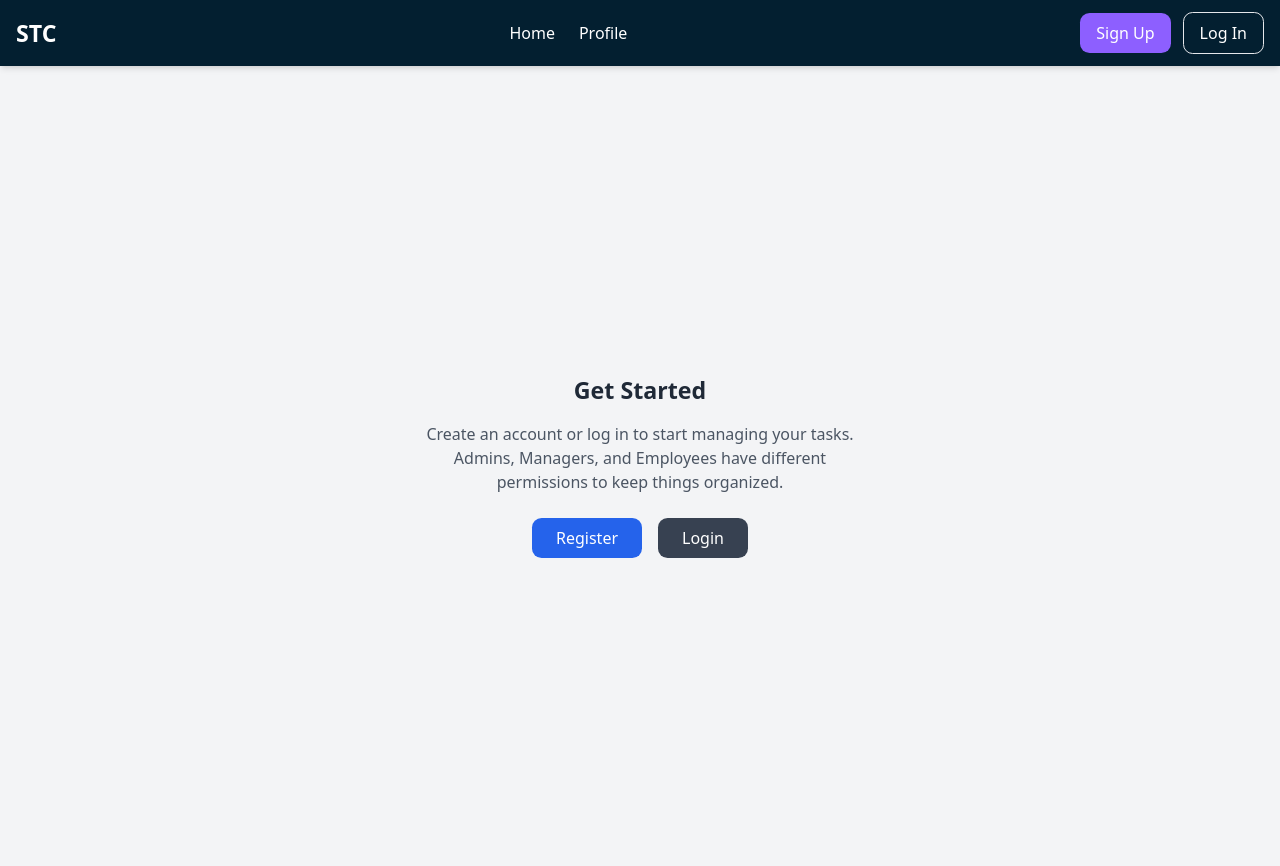
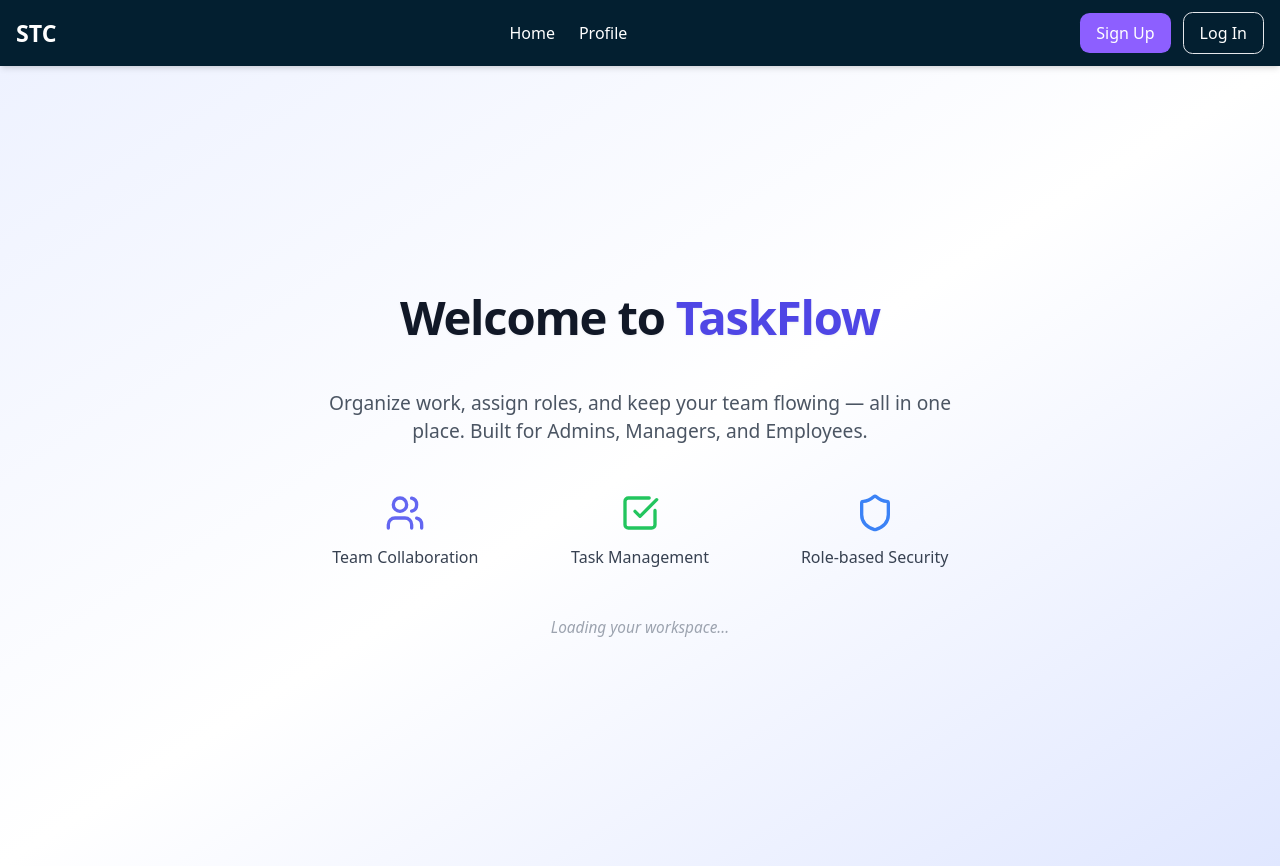
Before and after one commit to azzayshakya/Rannkly_assignment, a React (Vite) app in the folder frontend/: page /home in a window 1280 px wide. Built offline with nearby package versions, Linux system fonts and the light colour scheme; what path would draw is missing.

Commit message:
feat : update the ui of the home page and profile  page

```diff
--- a/frontend/src/pages/Home.jsx
+++ b/frontend/src/pages/Home.jsx
@@ -1,32 +1,60 @@
+import { motion } from "framer-motion";
+import { Users, CheckSquare, Shield } from "lucide-react";
+
 export default function Home() {
   return (
-    <div className="min-h-screen flex flex-col items-center justify-center bg-gray-100 text-gray-800">
+    <div className="min-h-screen flex items-center justify-center bg-gradient-to-br from-indigo-50 via-white to-indigo-100 px-6">
+      <main className="max-w-3xl text-center space-y-12">
+        <motion.h1
+          initial={{ opacity: 0, y: -30 }}
+          animate={{ opacity: 1, y: 0 }}
+          transition={{ duration: 0.8 }}
+          className="text-5xl md:text-6xl font-extrabold text-gray-900 tracking-tight drop-shadow-sm"
+        >
+          Welcome to <span className="text-indigo-600">TaskFlow</span>
+        </motion.h1>
 
+        <motion.p
+          initial={{ opacity: 0 }}
+          animate={{ opacity: 1 }}
+          transition={{ delay: 0.4, duration: 1 }}
+          className="text-lg md:text-xl text-gray-600 max-w-2xl mx-auto leading-relaxed"
+        >
+          Organize work, assign roles, and keep your team flowing — all in one
+          place. Built for Admins, Managers, and Employees.
+        </motion.p>
 
-      <main className="flex flex-col items-center justify-center flex-grow px-4 text-center">
-        <h2 className="text-2xl font-semibold mb-4">Get Started</h2>
-        <p className="max-w-md mb-6 text-gray-600">
-          Create an account or log in to start managing your tasks. Admins,
-          Managers, and Employees have different permissions to keep things
-          organized.
-        </p>
+        <motion.div
+          initial={{ opacity: 0 }}
+          animate={{ opacity: 1 }}
+          transition={{ delay: 0.8, duration: 1 }}
+          className="grid grid-cols-1 md:grid-cols-3 gap-8 mt-10"
+        >
+          <div className="flex flex-col items-center space-y-3">
+            <Users className="w-10 h-10 text-indigo-500" />
+            <p className="text-gray-700 font-medium">Team Collaboration</p>
+          </div>
 
-        <div className="flex space-x-4">
-          <a
-            href="/register"
-            className="px-6 py-2 bg-blue-600 text-white rounded-lg hover:bg-blue-700 transition"
-          >
-            Register
-          </a>
-          <a
-            href="/login"
-            className="px-6 py-2 bg-gray-700 text-white rounded-lg hover:bg-gray-800 transition"
-          >
-            Login
-          </a>
-        </div>
+          <div className="flex flex-col items-center space-y-3">
+            <CheckSquare className="w-10 h-10 text-green-500" />
+            <p className="text-gray-700 font-medium">Task Management</p>
+          </div>
+
+          <div className="flex flex-col items-center space-y-3">
+            <Shield className="w-10 h-10 text-blue-500" />
+            <p className="text-gray-700 font-medium">Role-based Security</p>
+          </div>
+        </motion.div>
+
+        <motion.p
+          initial={{ opacity: 0 }}
+          animate={{ opacity: 1 }}
+          transition={{ delay: 1.2, duration: 1 }}
+          className="text-sm text-gray-400 italic"
+        >
+          Loading your workspace...
+        </motion.p>
       </main>
-
     </div>
   );
 }
--- a/frontend/src/pages/common/MyProfile.jsx
+++ b/frontend/src/pages/common/MyProfile.jsx
@@ -1,4 +1,6 @@
 import { useEffect } from "react";
+import { motion } from "framer-motion";
+import { Mail, Phone, User as UserIcon, Shield } from "lucide-react";
 import { useGetProfileMutation } from "../hooks/useGetProfile";
 
 export default function MyProfile() {
@@ -11,30 +13,100 @@ export default function MyProfile() {
 
   const user = data?.user;
 
+  const roleColors = {
+    Employee: "from-green-500 to-green-600",
+    Manager: "from-blue-500 to-blue-600",
+    Admin: "from-purple-500 to-purple-700",
+  };
+
   return (
-    <div className="mx-auto mt-6 max-w-3xl rounded-md bg-white p-6 shadow">
-      <h2 className="mb-4 text-2xl font-bold">My Profile</h2>
+    <div className="flex min-h-screen items-center justify-center bg-gradient-to-br from-indigo-50 via-white to-indigo-100 px-6 py-12">
+      <motion.div
+        initial={{ opacity: 0, y: 30 }}
+        animate={{ opacity: 1, y: 0 }}
+        transition={{ duration: 0.8 }}
+        className="w-full max-w-3xl"
+      >
+        <h2 className="mb-10 text-center text-4xl font-extrabold text-gray-900 drop-shadow-sm">
+          My Profile
+        </h2>
 
-      {isGettingProfile && <p>Loading...</p>}
+        <div className="rounded-2xl border border-gray-100 bg-white p-8 shadow-xl transition duration-300 hover:shadow-2xl">
+          {isGettingProfile && (
+            <p className="text-center text-gray-500">Loading profile...</p>
+          )}
 
-      {isSuccess && user ? (
-        <div className="space-y-4">
-          <div>
-            <span className="font-semibold">Name:</span> {user.name}
-          </div>
-          <div>
-            <span className="font-semibold">Email:</span> {user.email}
-          </div>
-          <div>
-            <span className="font-semibold">Phone:</span> {user.number}
-          </div>
-          <div>
-            <span className="font-semibold">Role:</span> {user.role}
-          </div>
+          {isSuccess && user ? (
+            <div className="space-y-8">
+              <div className="flex flex-col items-center space-y-3">
+                <div className="flex h-24 w-24 items-center justify-center rounded-full bg-gradient-to-br from-indigo-400 to-indigo-600 text-3xl font-bold text-white shadow-md">
+                  {user.name?.[0]?.toUpperCase()}
+                </div>
+                <h3 className="text-2xl font-semibold text-gray-900">
+                  {user.name}
+                </h3>
+                <span
+                  className={`rounded-full bg-gradient-to-r px-4 py-1 text-sm font-medium text-white ${
+                    roleColors[user.role] || "from-gray-500 to-gray-600"
+                  } shadow-sm`}
+                >
+                  {user.role}
+                </span>
+              </div>
+
+              <div className="grid grid-cols-1 gap-6 md:grid-cols-2">
+                <div className="flex items-center space-x-4 rounded-xl bg-gray-50 p-4 shadow-sm transition hover:shadow-md">
+                  <UserIcon className="h-6 w-6 text-indigo-500" />
+                  <div>
+                    <span className="block text-sm text-gray-500">
+                      Full Name
+                    </span>
+                    <p className="text-lg font-medium text-gray-900">
+                      {user.name}
+                    </p>
+                  </div>
+                </div>
+
+                <div className="flex items-center space-x-4 rounded-xl bg-gray-50 p-4 shadow-sm transition hover:shadow-md">
+                  <Mail className="h-6 w-6 text-pink-500" />
+                  <div>
+                    <span className="block text-sm text-gray-500">Email</span>
+                    <p className="text-lg font-medium text-gray-900">
+                      {user.email}
+                    </p>
+                  </div>
+                </div>
+
+                <div className="flex items-center space-x-4 rounded-xl bg-gray-50 p-4 shadow-sm transition hover:shadow-md">
+                  <Phone className="h-6 w-6 text-green-500" />
+                  <div>
+                    <span className="block text-sm text-gray-500">Phone</span>
+                    <p className="text-lg font-medium text-gray-900">
+                      {user.number || "Not provided"}
+                    </p>
+                  </div>
+                </div>
+
+                <div className="flex items-center space-x-4 rounded-xl bg-gray-50 p-4 shadow-sm transition hover:shadow-md">
+                  <Shield className="h-6 w-6 text-blue-500" />
+                  <div>
+                    <span className="block text-sm text-gray-500">Role</span>
+                    <p className="text-lg font-medium text-gray-900">
+                      {user.role}
+                    </p>
+                  </div>
+                </div>
+              </div>
+            </div>
+          ) : (
+            !isGettingProfile && (
+              <p className="text-center font-medium text-red-500">
+                Failed to load profile or no data.
+              </p>
+            )
+          )}
         </div>
-      ) : !isGettingProfile ? (
-        <p className="text-red-500">Failed to load profile or no data.</p>
-      ) : null}
+      </motion.div>
     </div>
   );
 }
```
